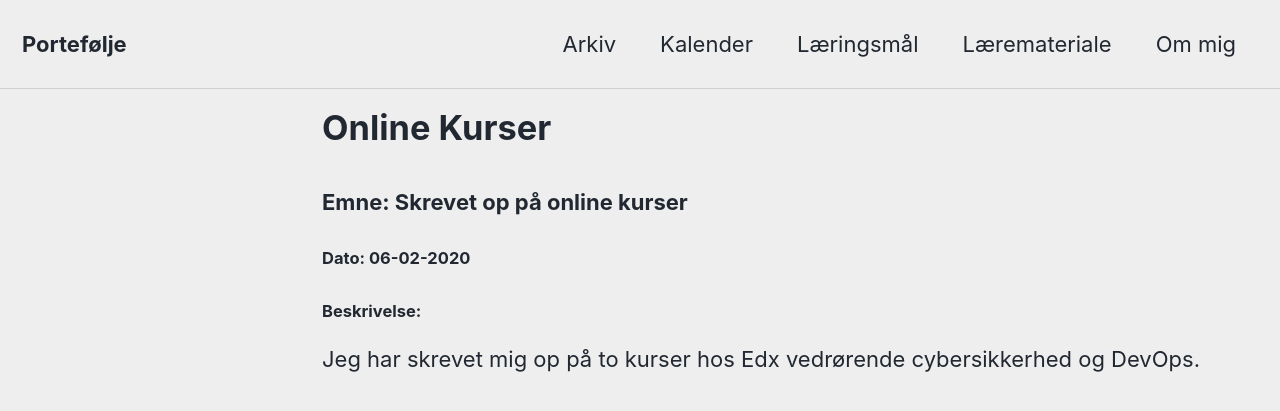
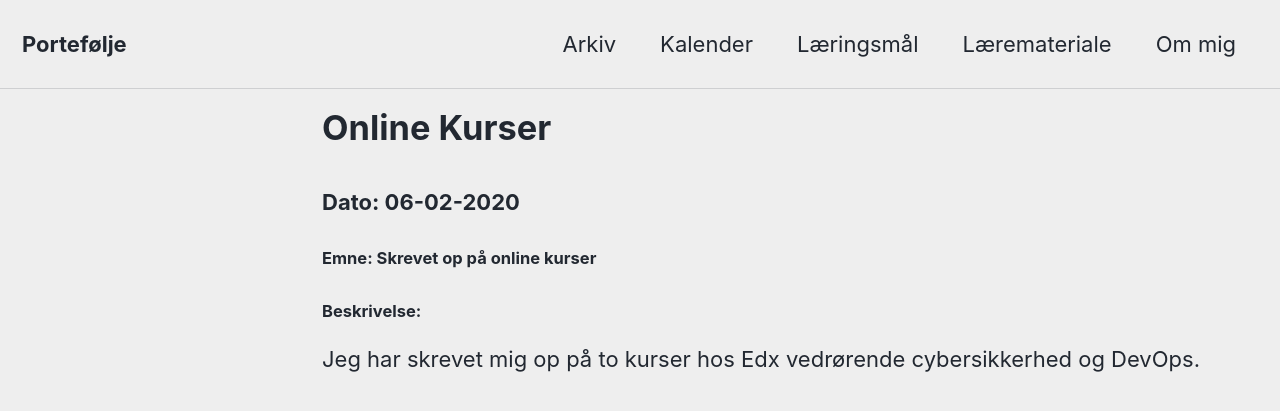
Before and after one commit to Emil428f/Portfolio, a Jekyll site: the page built from _posts/2020-02-06-Online-kurser.md, in a window 1280 px wide and 900 px high. Shown: the top 411 px of the window. Built offline with Jekyll 4.4.1, drawn with Linux system fonts in a browser that asks for light colours; cached includes are drawn as plain includes; nearby versions of some CDN libraries.

```diff
--- a/_posts/2020-02-06-Online-kurser.md
+++ b/_posts/2020-02-06-Online-kurser.md
@@ -5,11 +5,10 @@ author: Emil
 categories: [Kursus]
 tags: [Cybersikkerhed]
 ---
+<h3>Dato: 06-02-2020</h3>
 
-<h3>Emne: Skrevet op på online kurser</h3>
+<h4>Emne: Skrevet op på online kurser</h4>
 
-<h5>Dato: 06-02-2020</h5>
-
-<h4>Beskrivelse:</h4>
+<h5>Beskrivelse:</h5>
 
 Jeg har skrevet mig op på to kurser hos Edx vedrørende cybersikkerhed og DevOps.
```
